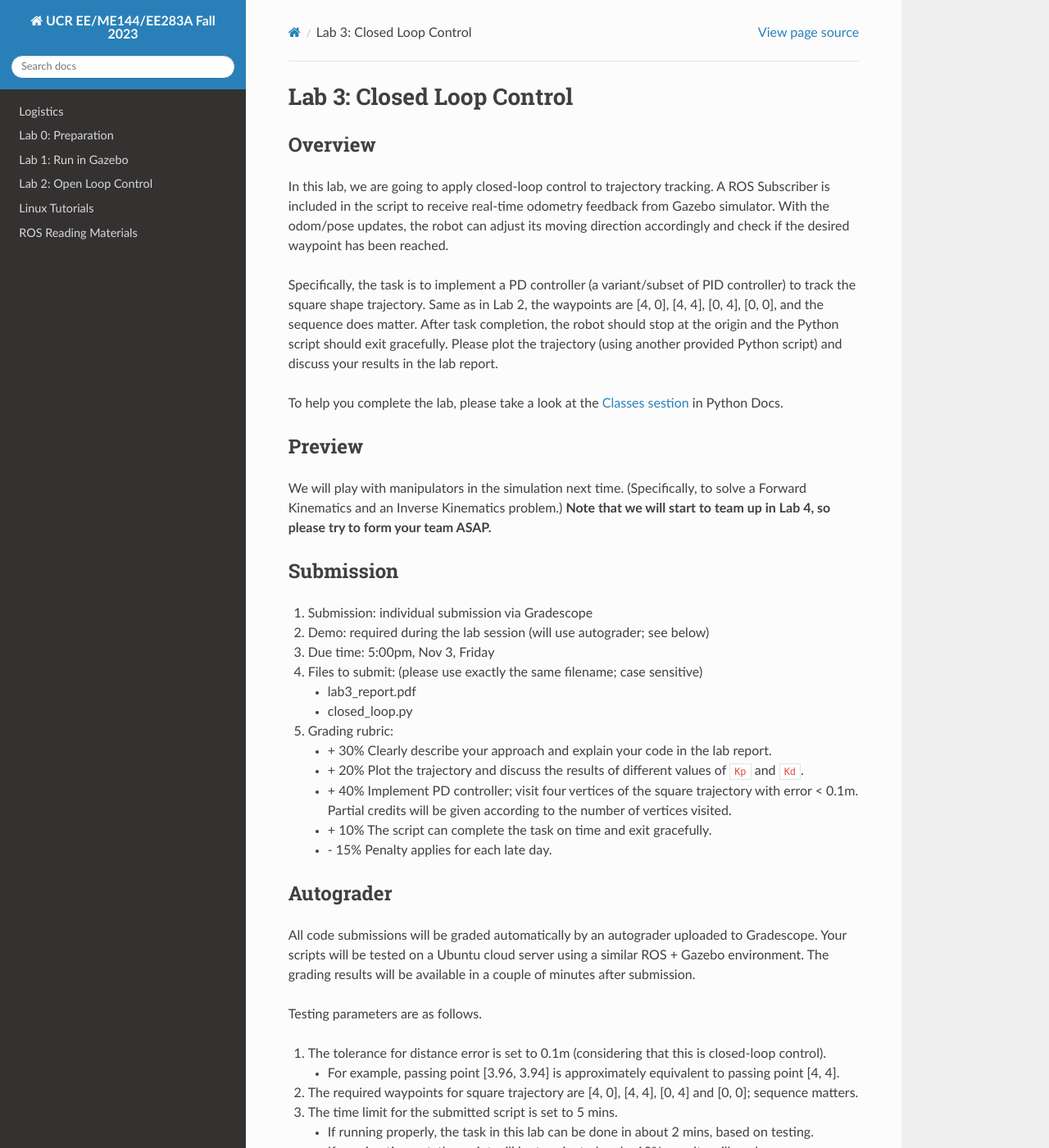
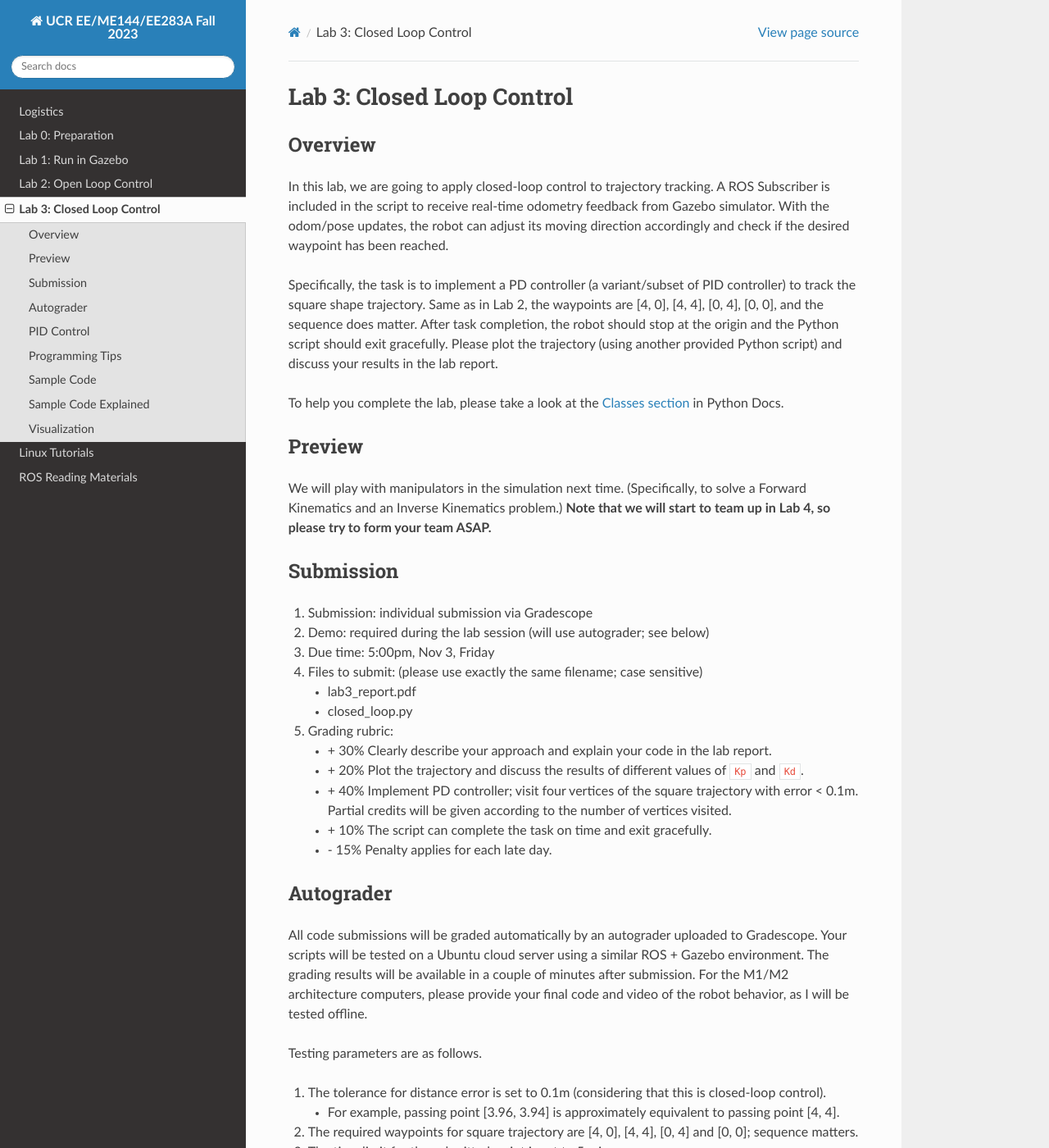
Before and after one commit to UCR-Robotics/ee144, a Sphinx documentation site: the page built from docs/lab3.rst, in a window 1280 px wide and 1400 px high. Shown: the whole window at 82% size. Built offline with Sphinx 7.4.7 and the Read the Docs theme 2.0.0, drawn with Linux system fonts in a browser that asks for light colours; some of the changed text lies outside the part shown.

Commit message:
up-to-date

```diff
--- a/docs/index.rst
+++ b/docs/index.rst
@@ -28,3 +29,4 @@
 - 09/29/2023: `Lab 0 <lab0.html>`_ is up.
 - 10/01/2023: `Lab 1 <lab1.html>`_ is up.
 - 10/06/2023: `Lab 2 <lab2.html>`_ is up.
+- 10/13/2023: `Lab 3 <lab3.html>`_ is up.
--- a/docs/lab3.rst
+++ b/docs/lab3.rst
@@ -15,7 +15,7 @@
 After task completion, the robot should stop at the origin and the Python script should exit gracefully.
 Please plot the trajectory (using another provided Python script) and discuss your results in the lab report.
 
-To help you complete the lab, please take a look at the `Classes sestion <https://docs.python.org/3/tutorial/classes.html>`_ in Python Docs.
+To help you complete the lab, please take a look at the `Classes section <https://docs.python.org/3/tutorial/classes.html>`_ in Python Docs.
 
 Preview
 --------
@@ -54,7 +54,7 @@
 
 All code submissions will be graded automatically by an autograder uploaded to Gradescope.
 Your scripts will be tested on a Ubuntu cloud server using a similar ROS + Gazebo environment.
-The grading results will be available in a couple of minutes after submission.
+The grading results will be available in a couple of minutes after submission. For the M1/M2 architecture computers, please provide your final code and video of the robot behavior, as I will be tested offline.
 
 Testing parameters are as follows.
 
```
Also changed, not shown: other parts of docs/index.rst (+1 -0 lines), other parts of docs/lab3.rst (+2 -2 lines).
